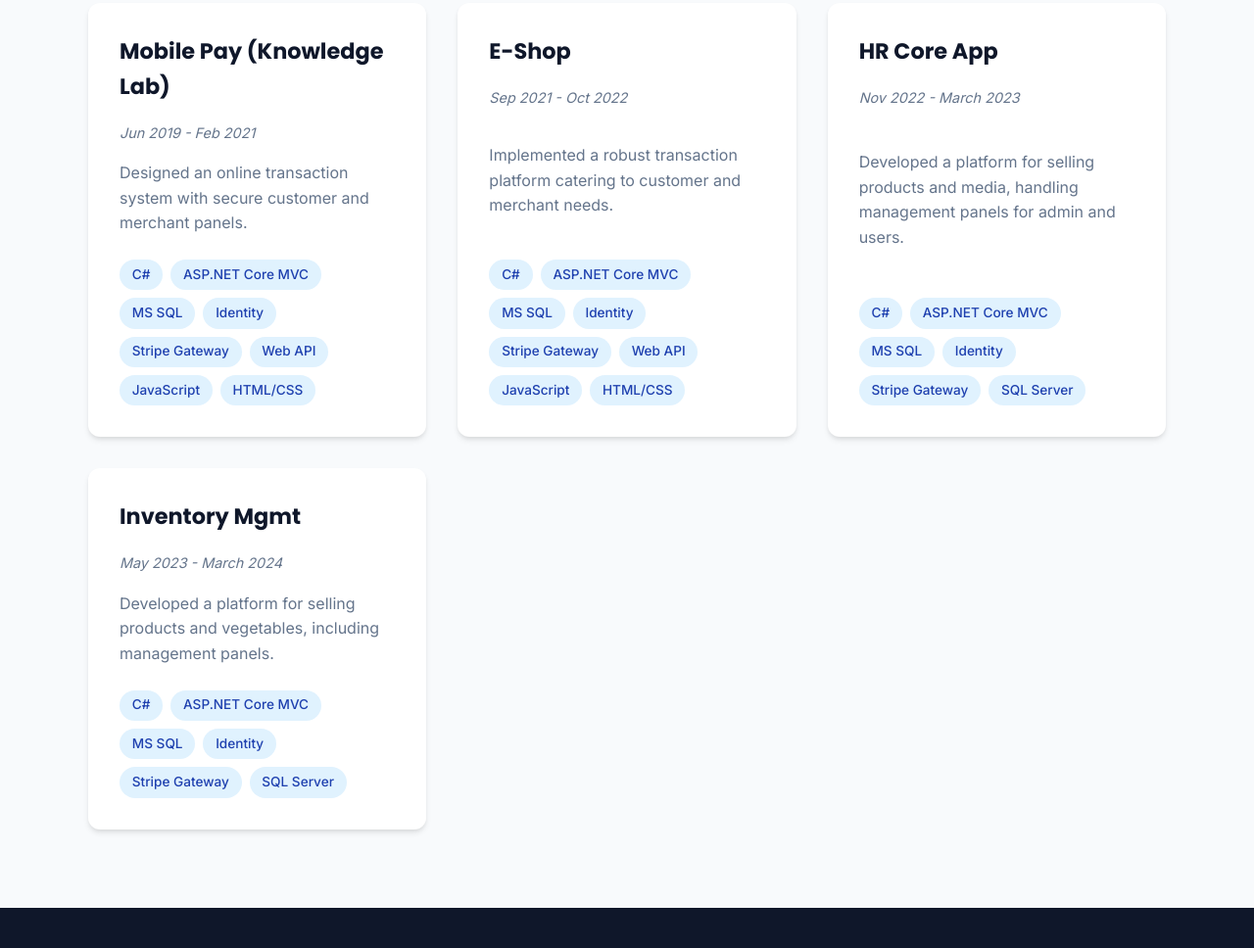
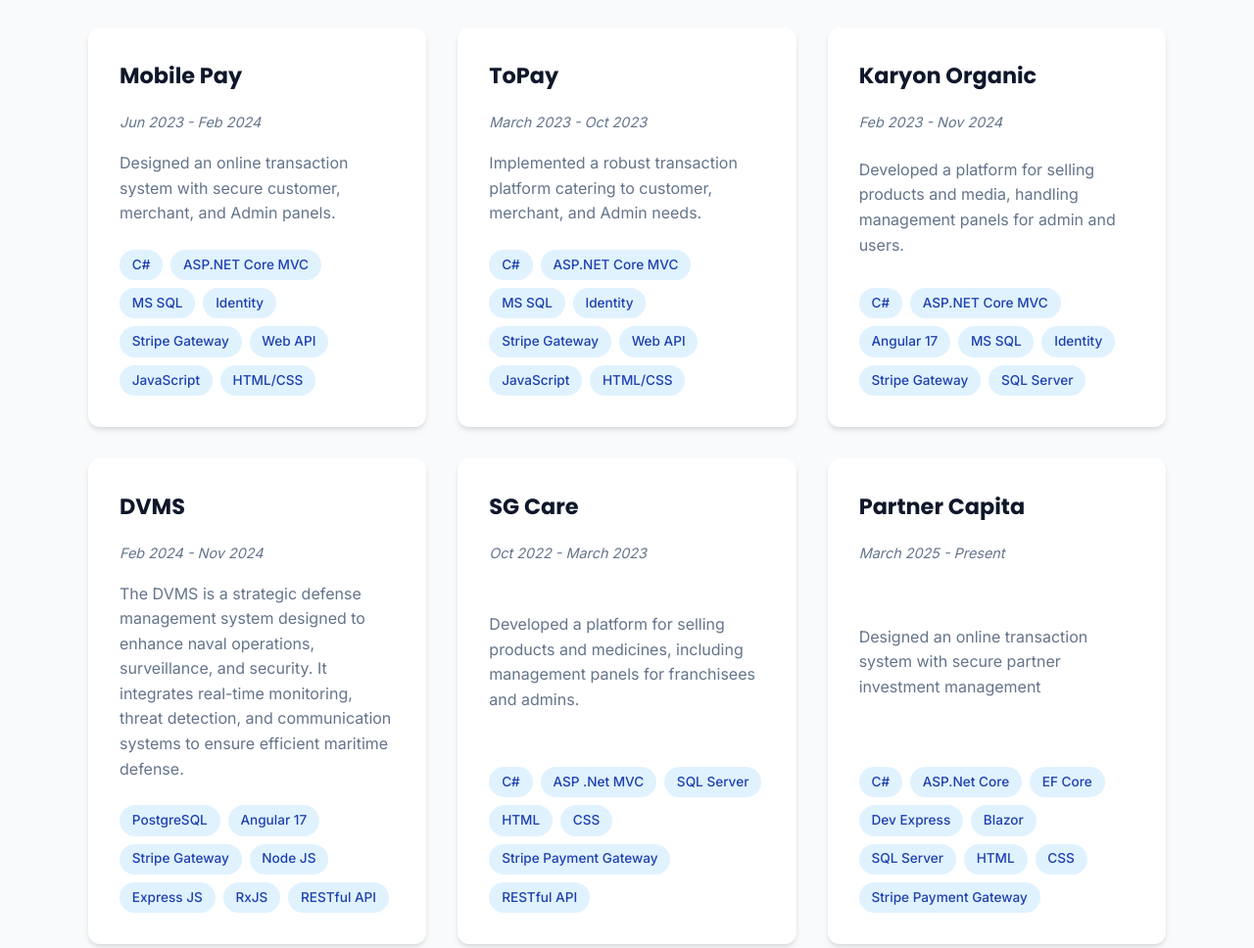
Before and after one commit to ErNamrata31/MyPage, a plain HTML site: page index.html in a window 1280 px wide. Shown: the part 3480-4448 px from the top of the page at 98% size. Drawn offline with Linux system fonts and the light colour scheme.

Commit message:
Change in html file
Project section

```diff
--- a/index.html
+++ b/index.html
@@ -116,7 +116,7 @@
                         <div class="job-header">
                             <h3>Full Stack Developer</h3>
                             <span class="company">Atlas Systems</span>
-                            <span class="date">2025 – Present</span>
+                            <span class="date">March 2025 – Present</span>
                         </div>
                         <p>
                             Leveraging <strong>.Net Core</strong> to build scalable, interactive, and user-friendly web
@@ -134,7 +134,7 @@
                         <div class="job-header">
                             <h3>Full Stack Developer</h3>
                             <span class="company">Sileo Technology Pvt. Ltd</span>
-                            <span class="date">2022 – 2024</span>
+                            <span class="date">Oct 2022 – Oct 2024</span>
                         </div>
                         <p>
                             Leveraged <strong>Angular</strong> to build scalable, interactive, and user-friendly web
@@ -148,8 +148,8 @@
                     <div class="timeline-content">
                         <div class="job-header">
                             <h3>Full Stack Developer</h3>
-                            <span class="company">Mastech InfoTrellis</span>
-                            <span class="date">2019 – 2022</span>
+                            <span class="company">Mecatredz Pvt ltd</span>
+                            <span class="date">Aug 2019 – Jan 2021</span>
                         </div>
                         <p>
                             Began my professional journey gaining hands-on experience in full-stack web development
@@ -164,8 +164,9 @@
                     <div class="timeline-dot"></div>
                     <div class="timeline-content">
                         <div class="job-header">
-                            <h3>Software Developer (Intern)</h3>
-                            <span class="company">Defyne India Ltd</span>
+                            <h3>Softpro India (Intern)</h3>
+                            <span class="company">Softpro India Pvt. Ltd</span>
+                             <span class="date">June 2018 – Aug 2018</span>
                         </div>
                         <p>
                             Gained hands-on experience in application development and deployment.
@@ -182,10 +183,10 @@
             <div class="projects-grid">
                 <div class="project-card">
                     <div class="job-header">
-                        <h3>Mobile Pay (Knowledge Lab)</h3>
-                        <span class="date">Jun 2019 - Feb 2021</span>
+                        <h3>Mobile Pay</h3>
+                        <span class="date">Jun 2023 - Feb 2024</span>
                     </div>
-                    <p class="project-desc">Designed an online transaction system with secure customer and merchant
+                    <p class="project-desc">Designed an online transaction system with secure customer, merchant, and Admin
                         panels.</p>
                     <div class="tech-stack">
                         <span>C#</span>
@@ -200,11 +201,10 @@
                 </div>
                 <div class="project-card">
                     <div class="job-header">
-                        <h3>E-Shop</h3>
-                        <span class="date">Sep 2021 - Oct 2022</span>
+                        <h3>ToPay</h3>
+                        <span class="date">March 2023 - Oct 2023</span>
                     </div>
-                    <p class="project-desc">Implemented a robust transaction platform catering to customer and merchant
-                        needs.</p>
+                    <p class="project-desc">Implemented a robust transaction platform catering to customer, merchant, and Admin needs.</p>
                     <div class="tech-stack">
                         <span>C#</span>
                         <span>ASP.NET Core MVC</span>
@@ -218,14 +218,15 @@
                 </div>
                 <div class="project-card">
                     <div class="job-header">
-                        <h3>HR Core App</h3>
-                        <span class="date">Nov 2022 - March 2023</span>
+                        <h3>Karyon Organic</h3>
+                        <span class="date">Feb 2023 - Nov 2024</span>
                     </div>
                     <p class="project-desc">Developed a platform for selling products and media, handling management
                         panels for admin and users.</p>
                     <div class="tech-stack">
                         <span>C#</span>
                         <span>ASP.NET Core MVC</span>
+                        <span>Angular 17</span>
                         <span>MS SQL</span>
                         <span>Identity</span>
                         <span>Stripe Gateway</span>
@@ -234,18 +235,60 @@
                 </div>
                 <div class="project-card">
                     <div class="job-header">
-                        <h3>Inventory Mgmt</h3>
-                        <span class="date">May 2023 - March 2024</span>
+                        <h3>DVMS</h3>
+                        <span class="date">Feb 2024 - Nov 2024</span>
                     </div>
-                    <p class="project-desc">Developed a platform for selling products and vegetables, including
-                        management panels.</p>
+                    <p class="project-desc">The DVMS is a strategic defense management system designed to enhance naval operations,
+surveillance, and security. It integrates real-time monitoring, threat detection, and
+communication systems to ensure efficient maritime defense.</p>
                     <div class="tech-stack">
+
+                        <span>PostgreSQL</span>
+                        <span>Angular 17</span>
+                        <span>Stripe Gateway</span>
+                        <span>Node JS</span>
+                        <span>Express JS</span>
+                        <span>RxJS</span>
+                        <span>RESTful API</span>
+                    </div>
+                </div>
+                <div class="project-card">
+                    <div class="job-header">
+                        <h3>SG Care</h3>
+                        <span class="date">Oct 2022 - March 2023</span>
+                    </div>
+                    <p class="project-desc">Developed a platform for selling products and medicines, including management panels for
+franchisees and admins.</p>
+                    <div class="tech-stack">
+
                         <span>C#</span>
-                        <span>ASP.NET Core MVC</span>
-                        <span>MS SQL</span>
-                        <span>Identity</span>
-                        <span>Stripe Gateway</span>
+                        <span>ASP .Net MVC</span>
                         <span>SQL Server</span>
+                        <span>HTML</span>
+                        <span>CSS</span>
+                        <span>Stripe Payment
+Gateway</span>
+<span>RESTful API</span>
+                    </div>
+                </div>
+                <div class="project-card">
+                    <div class="job-header">
+                        <h3>Partner Capita</h3>
+                        <span class="date">March 2025 - Present</span>
+                    </div>
+                    <p class="project-desc">Designed an online transaction system with secure partner investment management</p>
+                    <div class="tech-stack">
+
+                        <span>C#</span>
+                        <span>ASP.Net Core</span>
+                        <span> EF Core</span>
+                        <span>Dev Express</span>
+                        <span>Blazor</span>
+                        <span>SQL Server</span>
+                        <span>HTML</span>
+                        <span>CSS</span>
+                        <span>Stripe Payment
+Gateway</span>
                     </div>
                 </div>
             </div>
```
